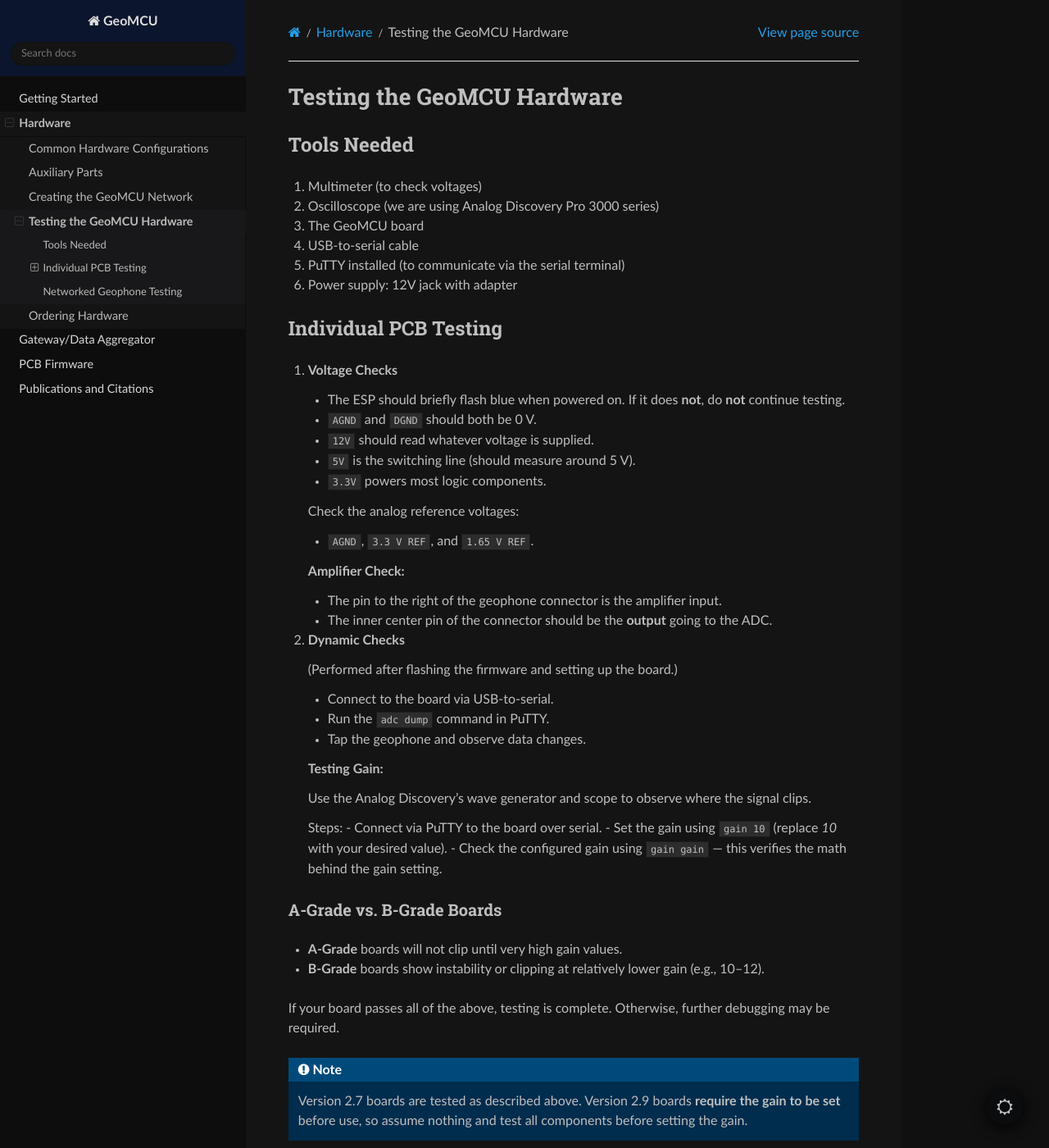
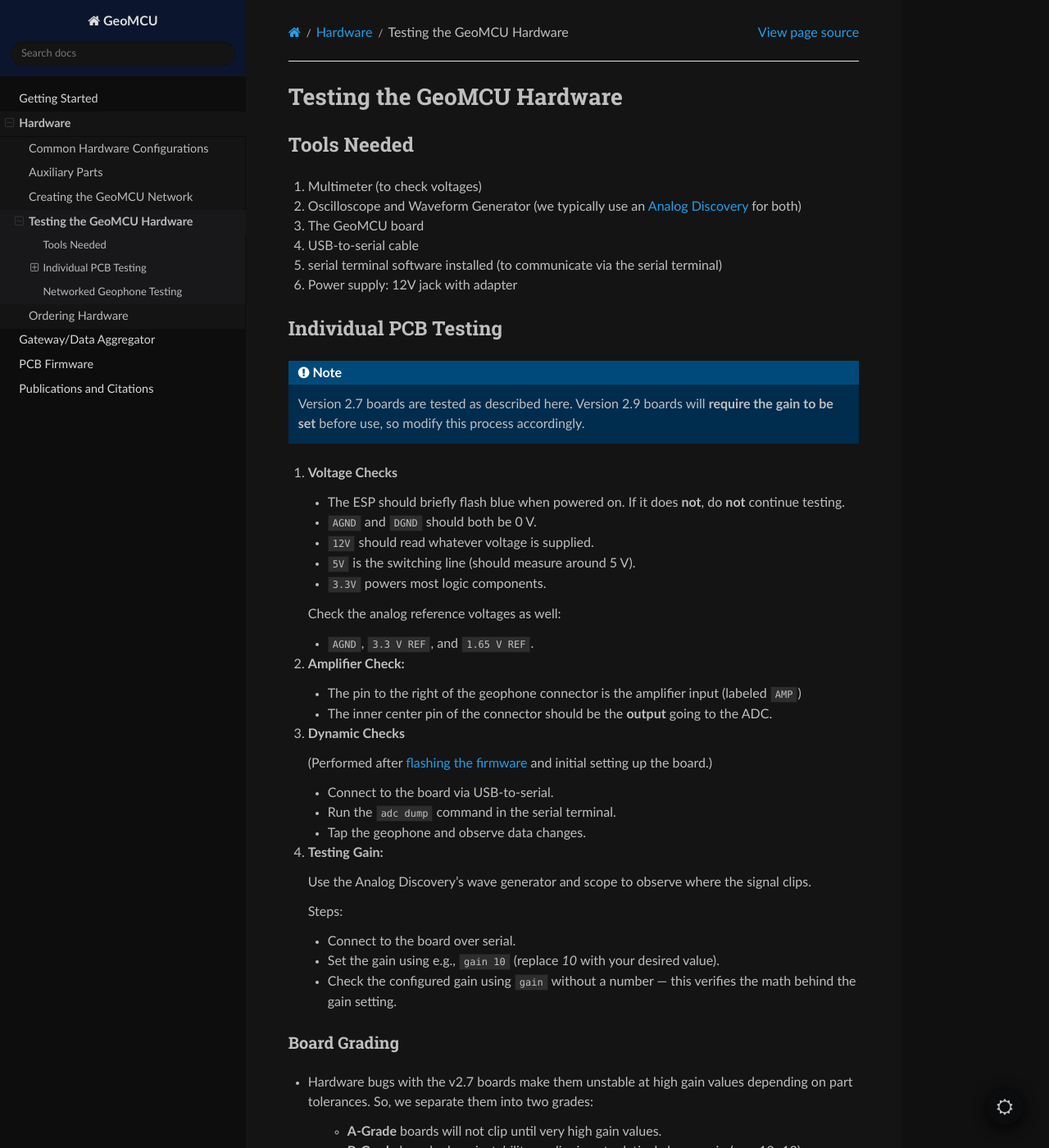
Before and after one commit to NohPei/geophone-manual, a Sphinx documentation site: the page built from source/hardware/board_test.rst, in a window 1280 px wide and 1400 px high. Shown: the whole window at 82% size. Built offline with Sphinx 7.4.7 and the Read the Docs theme 3.1.0, drawn with Linux system fonts in a browser that asks for light colours; some of the changed text lies outside the part shown.

```diff
--- a/source/hardware/board_test.rst
+++ b/source/hardware/board_test.rst
@@ -1,73 +1,92 @@
+===========================
 Testing the GeoMCU Hardware
 ===========================
 
+
 Tools Needed
-+++++++++++++
+============
 
 1. Multimeter (to check voltages)
-2. Oscilloscope (we are using Analog Discovery Pro 3000 series)
+2. Oscilloscope and Waveform Generator (we typically use an `Analog
+   Discovery <https://digilent.com/reference/test-and-measurement/>`__ for
+   both)
 3. The GeoMCU board
 4. USB-to-serial cable
-5. PuTTY installed (to communicate via the serial terminal)
+5. serial terminal software installed (to communicate via the serial terminal)
 6. Power supply: 12V jack with adapter
 
+Individual PCB Testing
+======================
 
-Individual PCB Testing
-++++++++++++++++++++++
+.. note::
+
+   Version 2.7 boards are tested as described here. Version 2.9 boards will
+   **require the gain to be set** before use, so modify this process
+   accordingly.
 
 1. **Voltage Checks**
 
-   - The ESP should briefly flash blue when powered on.
-     If it does **not**, do **not** continue testing.
+   - The ESP should briefly flash blue when powered on. If it does **not**, do
+     **not** continue testing.
    - ``AGND`` and ``DGND`` should both be 0 V.
    - ``12V`` should read whatever voltage is supplied.
    - ``5V`` is the switching line (should measure around 5 V).
    - ``3.3V`` powers most logic components.
 
-   Check the analog reference voltages:
+   Check the analog reference voltages as well:
 
    - ``AGND``, ``3.3 V REF``, and ``1.65 V REF``.
 
-   **Amplifier Check:**
+2. **Amplifier Check:**
 
-   - The pin to the right of the geophone connector is the amplifier input.
-   - The inner center pin of the connector should be the **output** going to the ADC.
+   - The pin to the right of the geophone connector is the amplifier input
+     (labeled ``AMP``)
+   - The inner center pin of the connector should be the **output** going to
+     the ADC.
 
-2. **Dynamic Checks**
+3. **Dynamic Checks**
 
-   (Performed after flashing the firmware and setting up the board.)
+   (Performed after :any:`flashing the firmware <flashing>` and initial setting
+   up the board.)
 
    - Connect to the board via USB-to-serial.
-   - Run the ``adc dump`` command in PuTTY.
+   - Run the ``adc dump`` command in the serial terminal.
    - Tap the geophone and observe data changes.
 
-   **Testing Gain:**
+4. **Testing Gain:**
 
-   Use the Analog Discovery’s wave generator and scope to observe where the signal clips.
+   Use the Analog Discovery’s wave generator and scope to observe where the
+   signal clips.
 
    Steps:
-   - Connect via PuTTY to the board over serial.
-   - Set the gain using ``gain 10`` (replace *10* with your desired value).
-   - Check the configured gain using ``gain gain`` — this verifies the math behind the gain setting.
 
-A-Grade vs. B-Grade Boards
---------------------------
+   - Connect to the board over serial.
+   - Set the gain using e.g., ``gain 10`` (replace *10* with your desired
+     value).
+   - Check the configured gain using ``gain`` without a number — this verifies
+     the math behind the gain setting.
 
-- **A-Grade** boards will not clip until very high gain values.
-- **B-Grade** boards show instability or clipping at relatively lower gain (e.g., 10–12).
 
-If your board passes all of the above, testing is complete.
-Otherwise, further debugging may be required.
+Board Grading
+-------------
 
-.. note::
+- Hardware bugs with the v2.7 boards make them unstable at high gain values
+  depending on part tolerances. So, we separate them into two grades:
 
-   Version 2.7 boards are tested as described above.
-   Version 2.9 boards **require the gain to be set** before use,
-   so assume nothing and test all components before setting the gain.
+     - **A-Grade** boards will not clip until very high gain values.
+     - **B-Grade** boards show instability or clipping at relatively lower gain
+       (e.g., 10–12).
+
+
+
+If your board passes all of the above, testing is complete. Otherwise, further
+debugging may be required.
 
 
 Power Supplies Check
 --------------------
+
+.. TODO: reference or add the power testing instructions here
 
 *(Insert power rail verification steps or table here, if available.)*
 
@@ -75,14 +94,16 @@ Power Supplies Check
 Flash Firmware
 --------------
 
-Follow the instructions in :any:`flashing` to install and run the firmware on the sensor board.
-
+Follow the instructions in :any:`flashing` to install and run the firmware on
+the sensor board.
 
 Gain Checking
 -------------
 
-1. In PuTTY, after confirming that you can view data, enter the ``adc`` command to enable **gain testing mode**.
-2. If you are unsure about available commands, type ``help`` in the terminal.
+1. In your serial terminal, after confirming that you can view data, enter the
+   ``adc`` command to switch to the ADC configuration menu
+2. If you are unsure about available commands at any point, type ``help`` in
+   the terminal.
 
 .. note::
 
@@ -92,15 +113,17 @@ Gain Checking
 
    1. Connect a geophone to the board.
    2. Shake or tap the geophone while monitoring one of the following:
-      * MQTT data (requires the :any:`broker` and the on-board ADC)
-      * Wired analog output (requires an oscilloscope)
-      * Output from ``adc dump`` (requires only serial connection and the on-board ADC)
 
-   The signal should vary significantly (swinging between min and max values) when the geophone is moved.
-   If the output remains flat, the board is not properly sensing vibrations.
+      - MQTT data (requires the :any:`broker` and the on-board ADC)
+      - Wired analog output (requires an oscilloscope)
+      - Output from ``adc dump`` (requires only serial connection and the
+        on-board ADC)
 
+   The signal should vary significantly (swinging between min and max values)
+   when the geophone is moved. If the output remains flat, the board is not
+   properly sensing vibrations.
 
 Networked Geophone Testing
-++++++++++++++++++++++++++
+==========================
 
 *(Add procedures for multi-node or MQTT-based geophone testing here.)*
```
Also changed, not shown: source/firmware/build.rst (+63 -37 lines), source/hardware/components.rst (+30 -13 lines).
